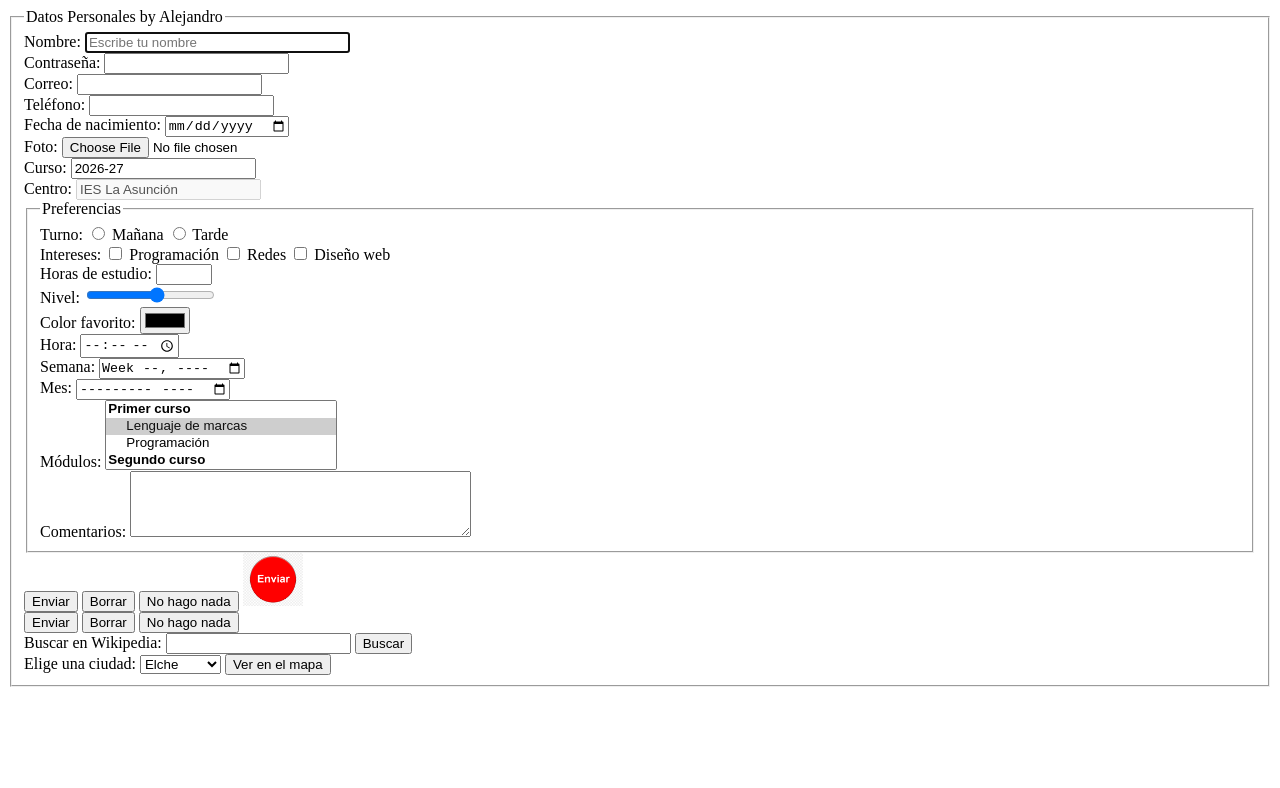
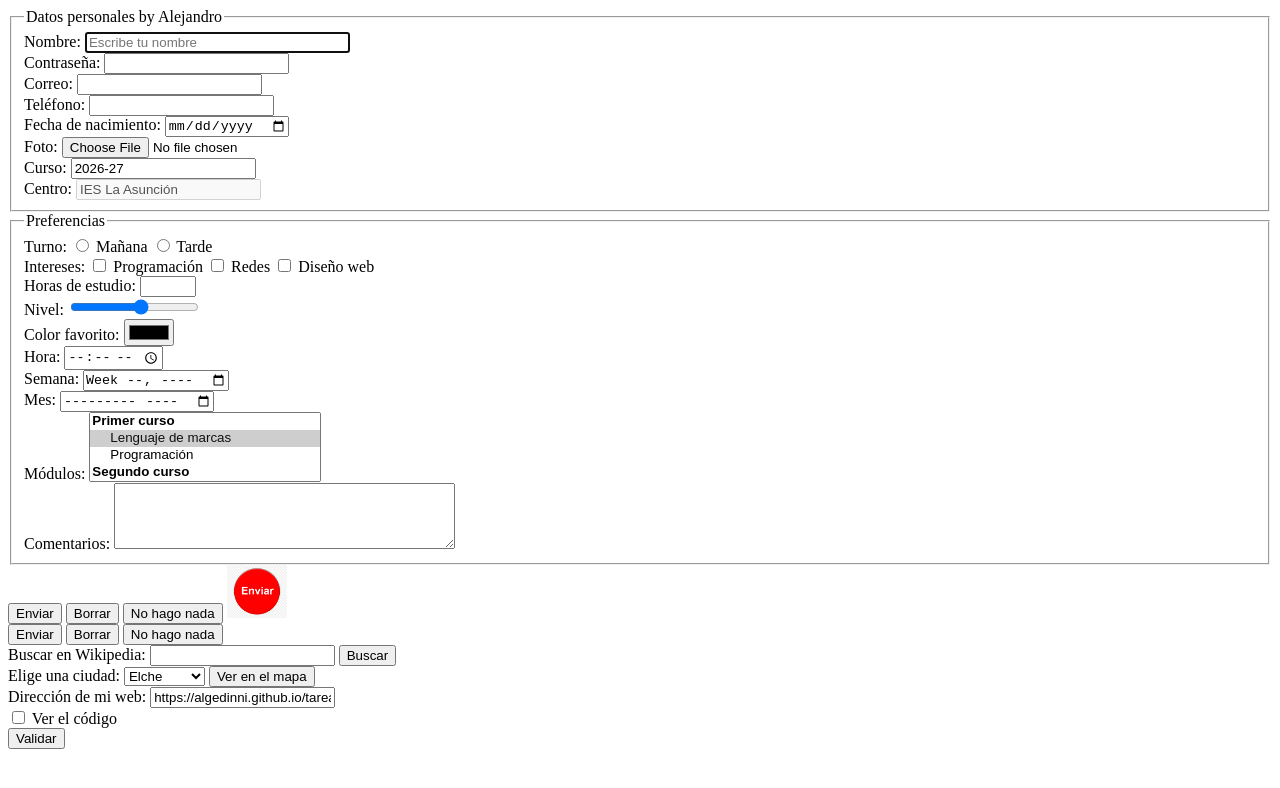
Before and after one commit to ALGEDINNI/tarea-1-9-formularios, a plain HTML site: page index.html in a window 1280 px wide. Drawn offline with Linux system fonts and the light colour scheme.

Commit message:
validador

```diff
--- a/index.html
+++ b/index.html
@@ -11,7 +11,7 @@
     <!-- fieldset: agrupa los campos del formulario -->
     <fieldset>
         <!-- legend: es el título del grupo -->
-        <legend>Datos Personales by Alejandro</legend>
+        <legend>Datos personales by Alejandro</legend>
 
 <!-- label: texto que describe un campo; al pulsarlo se selecciona el campo ; for: indica el id del campo al que va unida la etiqueta -->
 <label for="nombre">Nombre:</label>
@@ -46,7 +46,7 @@
 <input type="file" id="foto" name="foto">
 <br>
 
-<!-- value: el valor inicial ; readonly: indica que el campo no se puede modificar -->
+<!-- value: el valor inicial ; readonly: indica que el campo no se puede modificar, pero su dato se envía -->
 <label for="curso">Curso:</label>
 <input type="text" id="curso" name="curso" value="2026-27" readonly>
 <br>
@@ -55,6 +55,8 @@
 <label for="centro">Centro:</label>
 <input type="text" id="centro" name="centro" value="IES La Asunción" disabled>
 <br>
+
+</fieldset>
 
     <fieldset>
         <legend>Preferencias</legend>
@@ -176,6 +178,16 @@
     </select>
     <button type="submit">Ver en el mapa</button>
 </form>
+<form action="https://validator.w3.org/nu/" method="get">
+    <!-- url: campo donde se introduce una dirección web -->
+    <label for="direccion">Dirección de mi web:</label>
+    <input type="url" id="direccion" name="doc" value="https://algedinni.github.io/tarea-1-9-formularios/">
+    <br>
+    <input type="checkbox" id="codigo" name="showsource" value="yes">
+    <label for="codigo">Ver el código</label>
+    <br>
+    <button type="submit">Validar</button>
+</form>
 
 </body>
 </html>
```
